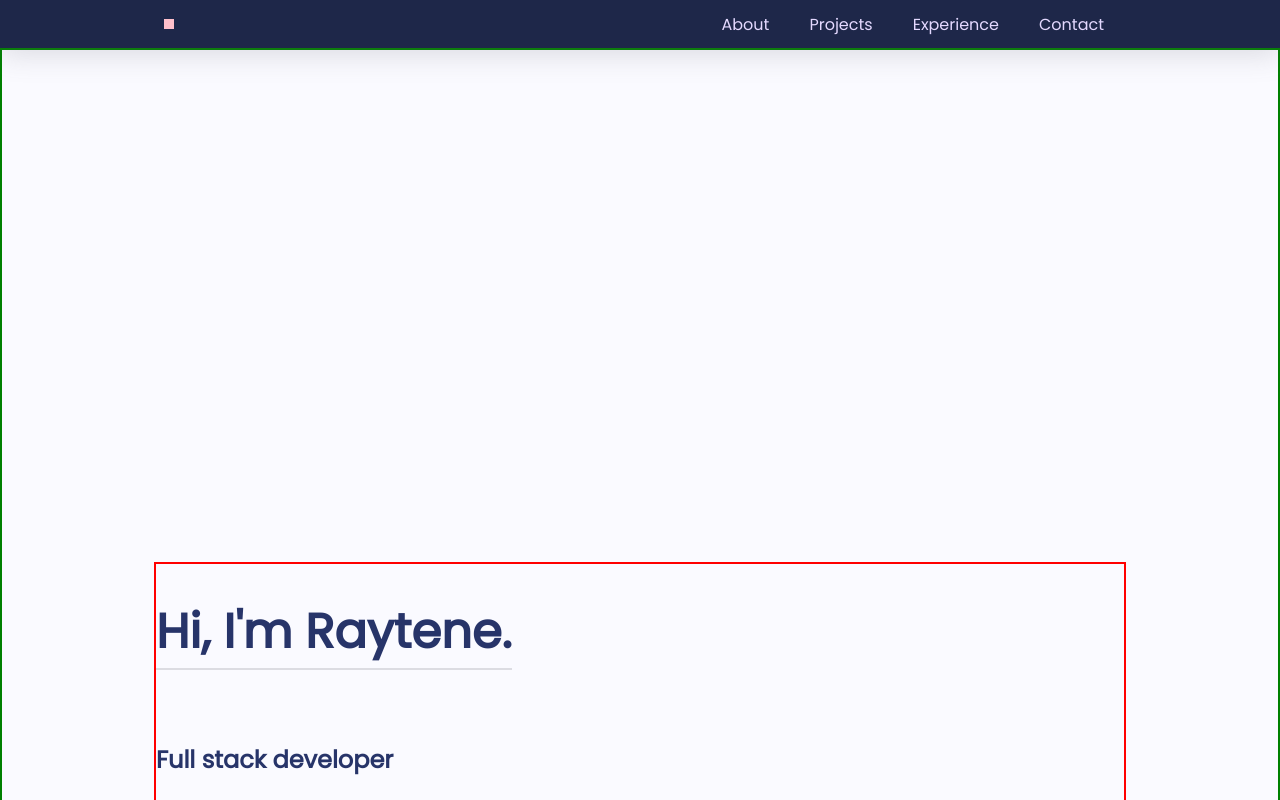
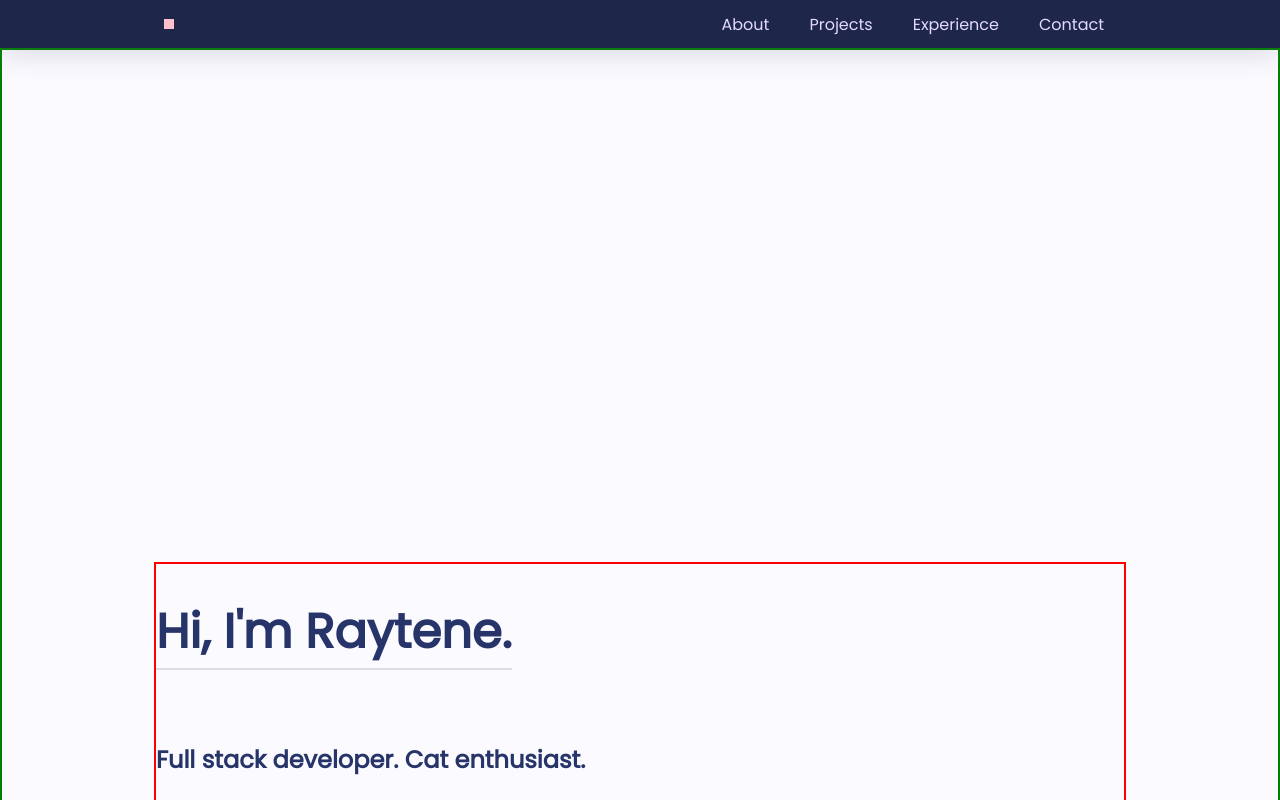
Before and after one commit to raytene-han/portfolio-v2, a React (Create React App) app: page / in a window 1280 px wide. Shown: the top 800 px of the page. Built offline with nearby package versions, Linux system fonts and the light colour scheme.

Commit message:
removed commented out code and imports

```diff
--- a/src/components/Homepage.js
+++ b/src/components/Homepage.js
@@ -7,7 +7,6 @@ import Experience from "./Experience";
 import TabCard from "./TabCard";
 import Contact from "./Contact";
 import { Container, StyledSectionLeft } from "../styledComponents/cardComponents";
-import { useScrollToHash } from "../utils/scroll";
 import { DownArrow } from "./NavArrows";
 
 const projects = ["Jobly", "ShareBnb", "Warbler"];
@@ -33,7 +32,7 @@ function Homepage() {
         >
           <Title> Hi, I'm Raytene. </Title>
           <div className="break"></div>
-          <Subtitle>Full stack developer</Subtitle>
+          <Subtitle>Full stack developer. Cat enthusiast.</Subtitle>
           <div className="break"></div>
           <img className="portrait" src="/IMG_0225.jpeg" alt="avatar" />
         </StyledSectionLeft>
--- a/src/components/Navigation.js
+++ b/src/components/Navigation.js
@@ -1,8 +1,4 @@
-// import { Nav, NavLinks, NavLink, NavbarBrand, Navbar } from "reactstrap";
-import { Navbar, Logo, NavLinks, StyledNavLink, StyledHashLink } from "../styledComponents/navComponents";
-import { scrollWithOffset } from "../utils/scroll";
-import { Link } from "react-scroll";
-
+import { Navbar, Logo, NavLinks, StyledHashLink } from "../styledComponents/navComponents";
 // import '../App.css';
 
 /** Navigation Component
@@ -23,7 +19,7 @@ function Navigation() {
               smooth={true}
               spy={true}
               hashSpy={true}
-              offset={-80}
+              // offset={-20}
               data-text="About"
               className="menu-link"
             >
@@ -37,7 +33,7 @@ function Navigation() {
               smooth={true}
               spy={true}
               hashSpy={true}
-              offset={-80}
+              // offset={-80}
               data-text="Projects"
               className="menu-link"
             >
@@ -50,7 +46,7 @@ function Navigation() {
               smooth={true}
               spy={true}
               hashSpy={true}
-              offset={-80}
+              // offset={-80}
               data-text="Experience"
               className="menu-link"
             >
@@ -64,62 +60,13 @@ function Navigation() {
               smooth={true}
               spy={true}
               hashSpy={true}
-              offset={-80}
+              // offset={-80}
               data-text="Contact"
               className="menu-link"
             >
               Contact
             </StyledHashLink>
           </li>
-          {/* <li>
-            <StyledHashLink
-              smooth to="/#about"
-              scroll={scrollWithOffset}
-              data-text="About"
-              className="menu-link"
-            >
-              About
-            </StyledHashLink>
-          </li>
-          <li>
-            <StyledHashLink
-              smooth to="/#projects"
-              scroll={scrollWithOffset}
-              data-text="Projects"
-              className="menu-link"
-            >
-              Projects
-            </StyledHashLink>
-          </li>
-          <li>
-            <StyledHashLink
-              smooth to="/#experience"
-              scroll={scrollWithOffset}
-              data-text="Experience"
-              className="menu-link"
-            >
-              Experience
-            </StyledHashLink>
-          </li>
-          <li>
-            <StyledHashLink
-              smooth to="/#contact"
-              scroll={scrollWithOffset}
-              data-text="Contact"
-              className="menu-link"
-            >
-              Contact
-            </StyledHashLink>
-          </li>
-          <li>
-            <StyledNavLink
-              to="/resume"
-              data-text="Resume"
-              className="menu-link"
-            >
-              Resume
-            </StyledNavLink>
-          </li> */}
         </NavLinks>
       </Navbar>
     </div>
```
